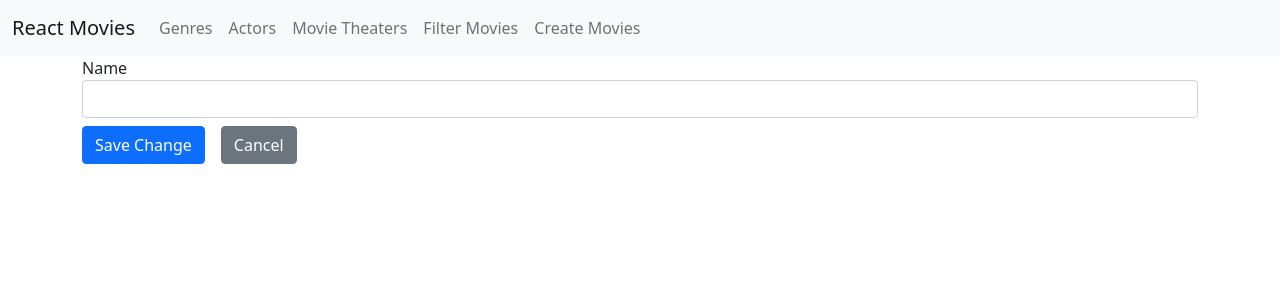
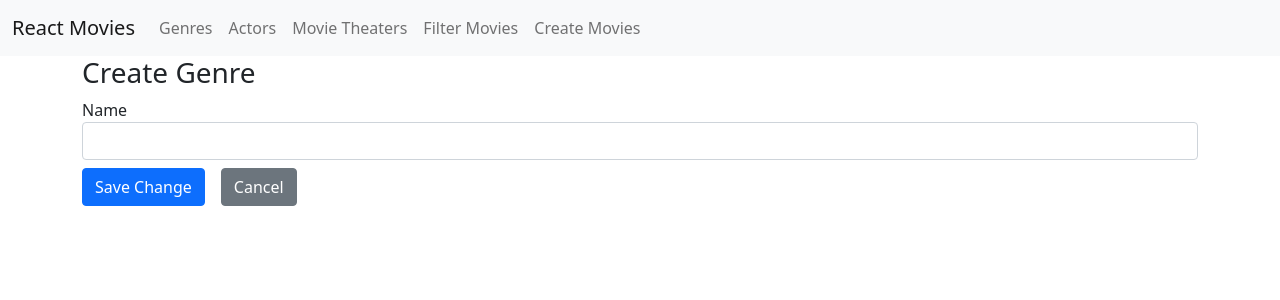
Before and after one commit to niazmurshedsiam/Movies_FrontEnd, a React (Create React App) app in the folder react-movies/: page /genres/create in a window 1280 px wide. Shown: the top 300 px of the page. Built offline with nearby package versions, Linux system fonts and the light colour scheme.

Commit message:
Creating the Edit Genres Form

```diff
--- a/react-movies/package.json
+++ b/react-movies/package.json
@@ -11,6 +11,7 @@
     "@types/react": "^18.2.14",
     "@types/react-dom": "^18.2.7",
     "@types/react-router": "^5.1.20",
+    "axios": "^0.21.1",
     "bootstrap": "5.0",
     "formik": "^2.2.9",
     "react": "^18.2.0",
--- a/react-movies/src/genres/CreateGenres.tsx
+++ b/react-movies/src/genres/CreateGenres.tsx
@@ -1,34 +1,17 @@
-import { useHistory } from "react-router";
-import Button from "../utils/Button/Button";
-import { Formik, Form } from "formik";
-import { Link } from "react-router-dom";
-import * as Yup from "yup";
-import TextField from "../form/TextField";
+// import { useHistory } from "react-router";
+import GenreForm from "./GenreForm";
 export default function CreateGenres() {
-    const history = useHistory();
+    // const history = useHistory();
     return (
         <>
-            <Formik initialValues={{
-                name: ""
-            }}
+
+            <h3>Create Genre</h3>
+            <GenreForm model={{ name: '' }}
                 onSubmit={async value => {
-                    await new Promise(r => setTimeout(r, 3000))
+                    await new Promise(r => setTimeout(r, 1))
                     console.log(value);
                 }}
-                validationSchema={Yup.object({
-                    name: Yup.string().required("This field is required").firstLetterUpperCase()
-                })}
-            >
-                {(formikProps) => (
-                    <Form>
-                        <TextField field="name" displayField="Name"></TextField>
-                        <Button disabled={formikProps.isSubmitting} type="submit">Save Change</Button>
-                        <Link className="btn btn-secondary" to="/genres">Cancel</Link>
-                    </Form>
-                )}
-
-
-            </Formik>
+            ></GenreForm>
 
         </>
     )
--- a/react-movies/src/genres/EditGenres.tsx
+++ b/react-movies/src/genres/EditGenres.tsx
@@ -1,11 +1,18 @@
 import { useParams } from "react-router"
+import GenreForm from "./GenreForm";
 
 export default function EditGenres() {
     const { id }: any = useParams();
     return (
         <>
             <h3>Edit Genres</h3>
-            The ID is {id}
+            <GenreForm model={{ name: 'Action' }}
+                onSubmit={async value => {
+                    await new Promise(r => setTimeout(r, 1))
+                    console.log(id);
+                    console.log(value);
+                }}
+            ></GenreForm>
         </>
     )
 }
--- /dev/null
+++ b/react-movies/src/genres/GenreForm.tsx
@@ -0,0 +1,31 @@
+import Button from "../utils/Button/Button";
+import { Formik, Form, FormikHelpers } from "formik";
+import { Link } from "react-router-dom";
+import * as Yup from "yup";
+import TextField from "../form/TextField";
+import { genreCreationDTO } from "./genres.model";
+export default function GenreForm(props: genreFormProps) {
+    return (
+        <Formik initialValues={props.model}
+            onSubmit={props.onSubmit}
+            validationSchema={Yup.object({
+                name: Yup.string().required("This field is required").firstLetterUpperCase()
+            })}
+        >
+            {(formikProps) => (
+                <Form>
+                    <TextField field="name" displayField="Name"></TextField>
+                    <Button disabled={formikProps.isSubmitting} type="submit">Save Change</Button>
+                    <Link className="btn btn-secondary" to="/genres">Cancel</Link>
+                </Form>
+            )}
+
+
+        </Formik>
+    )
+}
+
+interface genreFormProps {
+    model: genreCreationDTO;
+    onSubmit(values: genreCreationDTO, action: FormikHelpers<genreCreationDTO>): void;
+}
--- /dev/null
+++ b/react-movies/src/genres/genres.model.d.ts
@@ -0,0 +1,3 @@
+export interface genreCreationDTO {
+    name: string;
+}
```
Also changed, not shown: 1 other file (tests, documents, lock files or other folders).
